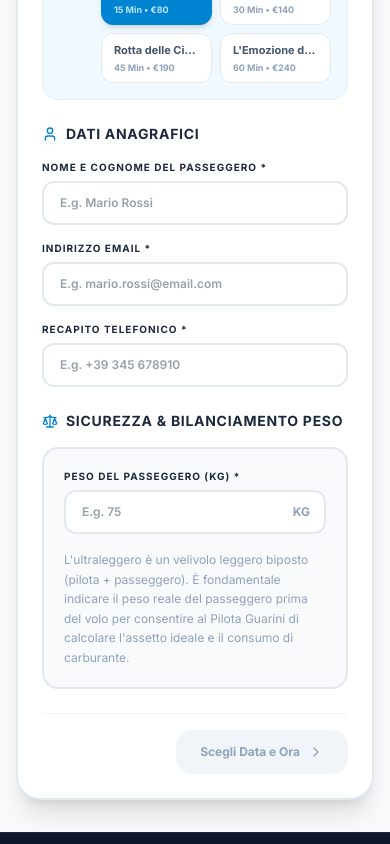
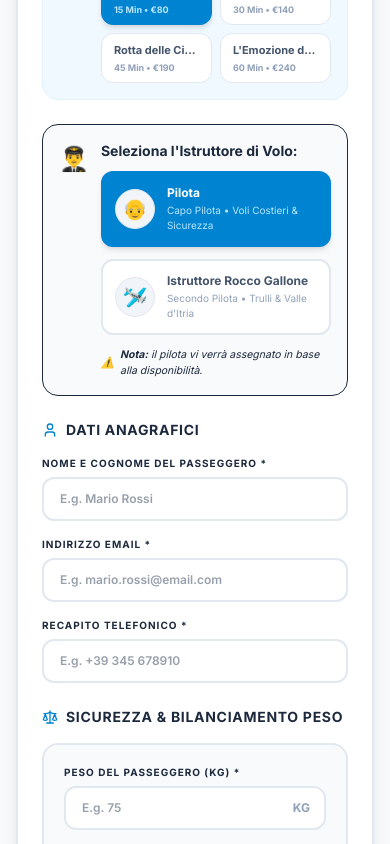
Before and after one commit to socagrflyfoodsrl-maker/Volipromo, a React (Vite) app: page / in a window 390 px wide. Shown: the part 1340-2184 px from the top of the page. Built offline with nearby package versions, Linux system fonts and the light colour scheme.

Commit message:
feat: support multiple instructors
Add support for selecting different instructors during booking and persist instructor data in the database. Update UI/UX and notification logic to handle multiple pilots.

```diff
--- a/server.ts
+++ b/server.ts
@@ -22,6 +22,7 @@ interface Booking {
   paymentMethod: string;
   status: "confirmed" | "pending_weather";
   createdAt: string;
+  instructor?: string;
 }
 
 interface EmailLog {
@@ -125,6 +126,10 @@ async function ensureTablesExist() {
         created_at VARCHAR(100) NOT NULL
       );
     `;
+    // Add instructor column if it doesn't exist
+    await sql`
+      ALTER TABLE bookings ADD COLUMN IF NOT EXISTS instructor VARCHAR(100) DEFAULT 'Pilota';
+    `;
     tablesCreated = true;
     console.log("Postgres tables checked/created successfully.");
   } catch (err) {
@@ -178,6 +183,7 @@ async function getBookingsAsync(): Promise<Booking[]> {
         paymentMethod: row.payment_method,
         status: row.status as "confirmed" | "pending_weather",
         createdAt: row.created_at,
+        instructor: row.instructor || "Pilota",
       }));
     } catch (err) {
       console.error("Errore nel caricamento delle prenotazioni da Postgres:", err);
@@ -201,7 +207,7 @@ async function saveBookingAsync(booking: Booking): Promise<boolean> {
       await ensureTablesExist();
       await sql`
         INSERT INTO bookings (
-          id, name, email, phone, weight, date, time_slot, experience_id, experience_name, price, payment_method, status, created_at
+          id, name, email, phone, weight, date, time_slot, experience_id, experience_name, price, payment_method, status, created_at, instructor
         ) VALUES (
           ${booking.id},
           ${booking.name},
@@ -215,7 +221,8 @@ async function saveBookingAsync(booking: Booking): Promise<boolean> {
           ${booking.price},
           ${booking.paymentMethod},
           ${booking.status},
-          ${booking.createdAt}
+          ${booking.createdAt},
+          ${booking.instructor || "Pilota"}
         ) ON CONFLICT (id) DO UPDATE SET
           name = EXCLUDED.name,
           email = EXCLUDED.email,
@@ -228,7 +235,8 @@ async function saveBookingAsync(booking: Booking): Promise<boolean> {
           price = EXCLUDED.price,
           payment_method = EXCLUDED.payment_method,
           status = EXCLUDED.status,
-          created_at = EXCLUDED.created_at;
+          created_at = EXCLUDED.created_at,
+          instructor = EXCLUDED.instructor;
       `;
       return true;
     } catch (err) {
@@ -436,11 +444,16 @@ app.use(express.json());
   // API Route: Create Booking & Simulate Payment + Email Notifications
   app.post("/api/book", async (req, res) => {
     try {
-      const { name, email, phone, weight, date, timeSlot, experienceId, experienceName, price, paymentMethod } = req.body;
+      const { name, email, phone, weight, date, timeSlot, experienceId, experienceName, price, paymentMethod, instructor } = req.body;
 
       if (!name || !email || !phone || !weight || !date || !timeSlot || !experienceId) {
         return res.status(400).json({ error: "Tutti i campi obbligatori devono essere compilati." });
       }
+
+      const selectedInstructor = instructor || "Pilota";
+      const isRocco = selectedInstructor.includes("Rocco") || selectedInstructor.includes("Gallone");
+      const pilotEmail = isRocco ? "roccogallonevolo@gmail.com" : (process.env.SMTP_TO_PILOT || "guarinivolo1964@gmail.com");
+      const pilotName = isRocco ? "Istruttore Rocco Gallone" : "Pilota";
 
       const bookingId = "DUNE-" + Math.random().toString(36).substring(2, 8).toUpperCase();
 
@@ -458,12 +471,13 @@ app.use(express.json());
         paymentMethod: paymentMethod || "Carta di Credito",
         status: "confirmed",
         createdAt: new Date().toISOString(),
+        instructor: selectedInstructor,
       };
 
       await saveBookingAsync(newBooking);
 
 
-      const emailTextToPilot = `Ciao Pilota Guarini,
+      const emailTextToPilot = `Ciao ${pilotName},
 Hai ricevuto una nuova prenotazione per un volo promozionale in ultraleggero!
 
 Dettagli Passeggero:
@@ -477,6 +491,7 @@ Dettagli Volo:
 - Data: ${date}
 - Fascia Oraria: ${timeSlot}
 - Importo da saldare in loco: €${price} (Metodo preferito: ${paymentMethod})
+- Istruttore designato: ${selectedInstructor}
 
 La prenotazione è stata CONFERMATA. Il pagamento avverrà direttamente al campo di volo (POS o contanti).
 Si prega di monitorare il meteo per il giorno selezionato.`;
@@ -494,7 +509,7 @@ Ecco il tuo riepilogo:
 - Peso inserito: ${weight} kg
 - Importo da saldare in loco: €${price} (Metodo preferito: ${paymentMethod})
 
-Pilota di riferimento: Istruttore Guarini (guarinivolo1964@gmail.com)
+Pilota di riferimento: ${selectedInstructor} (${pilotEmail})
 
 NOTIFICA DI SICUREZZA & METEO:
 I voli in ultraleggero sono strettamente legati alle condizioni meteo (vento e visibilità).
@@ -503,7 +518,7 @@ In caso di meteo non idoneo, verrai contattato direttamente per riprogrammare il
 Grazie per aver scelto Duneairpark! Ti aspettiamo per spiccare il volo.`;
 
       const pilotMailResult = await sendEmail({
-        to: process.env.SMTP_TO_PILOT || "guarinivolo1964@gmail.com",
+        to: pilotEmail,
         subject: `[Duneairpark] NUOVA PRENOTAZIONE CONFERMATA - ${bookingId}`,
         text: emailTextToPilot
       });
@@ -519,7 +534,7 @@ Grazie per aver scelto Duneairpark! Ti aspettiamo per spiccare il volo.`;
         message: "Prenotazione salvata e notifiche inviate con successo.",
         booking: newBooking,
         notificationSent: {
-          pilot: { address: "guarinivolo1964@gmail.com", ...pilotMailResult },
+          pilot: { address: pilotEmail, ...pilotMailResult },
           customer: { address: email, ...customerMailResult }
         }
       });
@@ -684,7 +699,12 @@ Grazie per aver scelto Duneairpark! Ti aspettiamo per spiccare il volo.`;
         return res.status(404).json({ error: "Prenotazione non trovata." });
       }
 
-      const emailTextToPilot = `Ciao Pilota Guarini,
+      const selectedInstructor = booking.instructor || "Pilota";
+      const isRocco = selectedInstructor.includes("Rocco") || selectedInstructor.includes("Gallone");
+      const pilotEmail = isRocco ? "roccogallonevolo@gmail.com" : (process.env.SMTP_TO_PILOT || "guarinivolo1964@gmail.com");
+      const pilotName = isRocco ? "Istruttore Rocco Gallone" : "Pilota";
+
+      const emailTextToPilot = `Ciao ${pilotName},
 Hai richiesto il rinvio dei dettagli per la prenotazione ${booking.id}!
 
 Dettagli Passeggero:
@@ -698,6 +718,7 @@ Dettagli Volo:
 - Data: ${booking.date}
 - Fascia Oraria: ${booking.timeSlot}
 - Importo da saldare in loco: €${booking.price} (Metodo preferito: ${booking.paymentMethod})
+- Istruttore designato: ${selectedInstructor}
 
 La prenotazione è stata CONFERMATA. Il pagamento avverrà direttamente al campo di volo (POS o contanti).`;
 
@@ -714,12 +735,12 @@ Ecco il tuo riepilogo:
 - Peso inserito: ${booking.weight} kg
 - Importo da saldare in loco: €${booking.price} (Metodo preferito: ${booking.paymentMethod})
 
-Pilota di riferimento: Istruttore Guarini (guarinivolo1964@gmail.com)
+Pilota di riferimento: ${selectedInstructor} (${pilotEmail})
 
 Grazie per aver scelto Duneairpark! Ti aspettiamo per spiccare il volo.`;
 
       const pilotResult = await sendEmail({
-        to: process.env.SMTP_TO_PILOT || "guarinivolo1964@gmail.com",
+        to: pilotEmail,
         subject: `[Duneairpark] RINVIO PRENOTAZIONE - ${booking.id}`,
         text: emailTextToPilot
       });
@@ -751,16 +772,18 @@ Grazie per aver scelto Duneairpark! Ti aspettiamo per spiccare il volo.`;
       }
 
       // Convert input chat messages to the format expected by Gemini
-      // System instructions guide the persona of Pilot Guarini
+      // System instructions guide the persona of the Virtual Pilot
       const systemInstruction = `
-Sei il "Pilota Virtuale Guarini", assistente AI del Campo di Volo Duneairpark, situato nella splendida zona costiera tra Fasano e Ostuni, in Puglia (vicino Savelletri).
+Sei il "Pilota Virtuale", assistente AI del Campo di Volo Duneairpark, situato nella splendida zona costiera tra Fasano e Ostuni, in Puglia (vicino Savelletri).
 Il tuo indirizzo email di contatto principale è guarinivolo1964@gmail.com.
 
 Il tuo stile di comunicazione è estremamente accogliente, cordiale, caloroso e professionale. Parli in italiano con un pizzico di entusiasmo pugliese per il volo, il mare azzurro, gli ulivi secolari e le città bianche come Ostuni viste dall'alto. Metti sempre al primo posto la sicurezza del volo!
 
 Informazioni Chiave per rispondere:
 1. CAMPO DI VOLO DUNEAIRPARK: Si trova sulla costa tra Fasano e Ostuni. Offre una pista in erba ben curata, ideale per decolli e atterraggi panoramici a due passi dal mare Adriatico e dai resti archeologici di Egnazia.
-2. PILOTA GUARINI: Pilota esperto e istruttore certificato con migliaia di ore di volo, ama condividere la passione per il volo in ultraleggero in totale sicurezza.
+2. I NOSTRI PILOTI ISTRUTTORI:
+   - Pilota: Capo pilota ed esperto istruttore certificato con migliaia di ore di volo, fondatore di Duneairpark. Specializzato in voli panoramici costieri e sicurezza operativa. Email: guarinivolo1964@gmail.com
+   - Istruttore Rocco Gallone: Secondo pilota istruttore certificato di grande esperienza, esperto in ultraleggeri e volo sportivo. Appassionato di navigazione aerea sopra la Valle d'Itria e i Trulli. Email: roccogallonevolo@gmail.com
 3. VOLI PROMOZIONALI DISPONIBILI:
    - "Battesimo del Volo" (15 min, €80): Volo introduttivo lungo la splendida costa di Savelletri e sulle rovine dell'antica città romana di Egnazia.
    - "Volo dei Trulli" (30 min, €140): Sorvolo dei secolari oliveti di Fasano fino a scorgere la magia dei trulli di Alberobello, rientro costiero.
@@ -770,7 +793,7 @@ Informazioni Chiave per rispondere:
    - Peso massimo consentito per il passeggero: 100 kg (per bilanciamento dell'ultraleggero).
    - Età minima: 16 anni (con consenso dei genitori).
    - Meteo: Il volo in ultraleggero è subordinato alle condizioni meteorologiche. Se il pilota valuta che il vento o la visibilità non sono idonei, il volo viene rimandato e riprogrammato in accordo con il passeggero (senza costi).
-   - Prenotazioni: Si effettuano online sul sito senza pagamento anticipato. Una volta confermata la prenotazione, viene inviata un'email automatica di conferma a guarinivolo1964@gmail.com e al passeggero. Il pagamento avverrà direttamente al campo di volo tramite POS o contanti.
+   - Prenotazioni: Si effettuano online sul sito senza pagamento anticipato. L'utente può scegliere il proprio istruttore preferito (il Pilota o Rocco Gallone). Una volta confermata la prenotazione, viene inviata un'email automatica di conferma all'istruttore designato e al passeggero. Il pagamento avverrà direttamente al campo di volo tramite POS o contanti.
 
 Rispondi sempre in italiano in modo chiaro ed esaustivo, incoraggiando l'utente a prenotare questa magnifica esperienza o a fare domande sulla sicurezza, la durata e le rotte. Non inventare dati non indicati.
 `;
--- a/src/App.tsx
+++ b/src/App.tsx
@@ -35,7 +35,7 @@ export default function App() {
       duration: 15,
       price: 80,
       shortDesc: "Il primo approccio al cielo. Un volo costiero perfetto per vincere l'emozione e innamorarsi del volo.",
-      longDesc: "Il Battesimo dell'Aria è l'esperienza ideale per chi non ha mai volato in ultraleggero. Accompagnato dall'Istruttore Guarini, decollerai dalla pista in erba di Duneairpark. Sorvoleremo la costa adriatica di Savelletri e l'affascinante Parco Archeologico di Egnazia, ammirando le antiche rovine romane lambite dal mare cristallino.",
+      longDesc: "Il Battesimo dell'Aria è l'esperienza ideale per chi non ha mai volato in ultraleggero. Accompagnato da un pilota istruttore qualificato, decollerai dalla pista in erba di Duneairpark. Sorvoleremo la costa adriatica di Savelletri e l'affascinante Parco Archeologico di Egnazia, ammirando le antiche rovine romane lambite dal mare cristallino.",
       highlights: [
         "Decollo fronte mare da Duneairpark",
         "Sorvolo ravvicinato degli scavi di Egnazia",
@@ -83,7 +83,7 @@ export default function App() {
       duration: 60,
       price: 240,
       shortDesc: "Il tour definitivo della Valle d'Itria. Un'ora di pura magia tra i borghi più belli d'Italia e il litorale.",
-      longDesc: "L'esperienza di volo suprema. Un'ora intera nel cielo pugliese sorvolando l'intera ricchezza della zona: scavi romani, fari marittimi, Ostuni, Cisternino, Locorotondo, Alberobello e Fasano. Avrai anche l'opportunità di pilotare attivamente il velivolo sotto la supervisione e la guida esperta del Pilota Guarini.",
+      longDesc: "L'esperienza di volo suprema. Un'ora intera nel cielo pugliese sorvolando l'intera ricchezza della zona: scavi romani, fari marittimi, Ostuni, Cisternino, Locorotondo, Alberobello e Fasano. Avrai anche l'opportunità di pilotare attivamente il velivolo sotto la supervisione e la guida esperta del pilota.",
       highlights: [
         "Grand Tour completo sopra 5 borghi storici",
         "Sessione estesa di pilotaggio assistito ai doppi comandi",
--- a/src/components/AdminPanel.tsx
+++ b/src/components/AdminPanel.tsx
@@ -351,7 +351,7 @@ export default function AdminPanel() {
             A
           </div>
           <div>
-            <span className="text-[9px] uppercase font-bold tracking-widest text-sky-400">Pannello Pilota Guarini</span>
+            <span className="text-[9px] uppercase font-bold tracking-widest text-sky-400">Pannello Pilota</span>
             <h2 className="text-xl font-display font-black tracking-tight leading-none mt-1">DuneAirPark Admin</h2>
           </div>
         </div>
@@ -620,7 +620,7 @@ export default function AdminPanel() {
             <div className="bg-slate-50 rounded-2xl border border-slate-200 p-6 space-y-4">
               <h4 className="text-sm font-bold text-slate-800 uppercase tracking-wide">Informativa Bilanciamento Carichi</h4>
               <p className="text-xs text-slate-650 leading-relaxed">
-                Durante la pianificazione estiva del DuneAirPark, l'istruttore Guarini verifica che il peso medio di decollo non superi i limiti della cellula del velivolo ultraleggero. Il peso medio registrato per questa stagione è attualmente pari a <strong>{stats.avgWeight} kg</strong> per passeggero. Ciò consente una riserva di carburante ottimale per tratte a medio raggio come Alberobello e la costa adriatica.
+                Durante la pianificazione estiva del DuneAirPark, il pilota istruttore verifica che il peso medio di decollo non superi i limiti della cellula del velivolo ultraleggero. Il peso medio registrato per questa stagione è attualmente pari a <strong>{stats.avgWeight} kg</strong> per passeggero. Ciò consente una riserva di carburante ottimale per tratte a medio raggio come Alberobello e la costa adriatica.
               </p>
             </div>
           </div>
--- a/src/components/BookingForm.tsx
+++ b/src/components/BookingForm.tsx
@@ -32,6 +32,9 @@ export default function BookingForm({
 
   // Payment state - Payment is on-field (POS or cash)
   const [selectedPaymentMethod, setSelectedPaymentMethod] = useState<string>("POS o Carta di Credito (al campo)");
+
+  // Pilot / Instructor selection state
+  const [selectedInstructor, setSelectedInstructor] = useState<string>("Pilota");
 
   // Completed booking placeholder
   const [completedBooking, setCompletedBooking] = useState<Booking | null>(null);
@@ -90,7 +93,8 @@ export default function BookingForm({
 
       // Stage 2: Save Booking and Trigger Notifications
       setTimeout(async () => {
-        setLoadingMessage("Generazione notifica automatizzata per il pilota (guarinivolo1964@gmail.com)...");
+        const targetEmail = selectedInstructor === "Istruttore Rocco Gallone" ? "roccogallonevolo@gmail.com" : "guarinivolo1964@gmail.com";
+        setLoadingMessage(`Generazione notifica automatizzata per il pilota (${targetEmail})...`);
 
         try {
           const response = await fetch("/api/book", {
@@ -107,6 +111,7 @@ export default function BookingForm({
               experienceName: selectedPackage.name,
               price: selectedPackage.price,
               paymentMethod: selectedPaymentMethod,
+              instructor: selectedInstructor,
             }),
           });
 
@@ -143,6 +148,7 @@ export default function BookingForm({
             paymentMethod: selectedPaymentMethod,
             status: "confirmed",
             createdAt: new Date().toISOString(),
+            instructor: selectedInstructor,
           };
           setCompletedBooking(fallback);
           onBookingComplete(fallback);
@@ -164,6 +170,7 @@ export default function BookingForm({
     setSelectedSlot("");
     setSelectedPaymentMethod("POS o Carta di Credito (al campo)");
     setCompletedBooking(null);
+    setSelectedInstructor("Pilota");
     setStep(1);
   };
 
@@ -252,6 +259,57 @@ export default function BookingForm({
                     </button>
                   ))}
                 </div>
+              </div>
+            </div>
+
+            <div className="bg-slate-50 rounded-2xl p-4 border border-slate-250 flex items-start gap-3">
+              <span className="text-2xl mt-0.5">👨‍✈️</span>
+              <div className="w-full">
+                <h4 className="text-sm font-bold text-slate-800">Seleziona l'Istruttore di Volo:</h4>
+                <div className="grid grid-cols-1 sm:grid-cols-2 gap-3 mt-2.5">
+                  <button
+                    type="button"
+                    onClick={() => setSelectedInstructor("Pilota")}
+                    className={`p-3 rounded-xl border-2 text-left transition-all flex items-center gap-3 w-full ${
+                      selectedInstructor === "Pilota"
+                        ? "bg-sky-600 text-white border-sky-600 shadow-md"
+                        : "bg-white text-slate-600 border-slate-200 hover:bg-slate-50"
+                    }`}
+                  >
+                    <div className="w-10 h-10 rounded-full bg-slate-100 flex items-center justify-center text-xl shrink-0 border border-slate-200">
+                      👴
+                    </div>
+                    <div>
+                      <div className="font-black text-xs">Pilota</div>
+                      <div className={`text-[10px] mt-0.5 ${selectedInstructor === "Pilota" ? "text-sky-200" : "text-slate-400"}`}>
+                        Capo Pilota • Voli Costieri & Sicurezza
+                      </div>
+                    </div>
+                  </button>
+
+                  <button
+                    type="button"
+                    onClick={() => setSelectedInstructor("Istruttore Rocco Gallone")}
+                    className={`p-3 rounded-xl border-2 text-left transition-all flex items-center gap-3 w-full ${
+                      selectedInstructor === "Istruttore Rocco Gallone"
+                        ? "bg-sky-600 text-white border-sky-600 shadow-md"
+                        : "bg-white text-slate-600 border-slate-200 hover:bg-slate-50"
+                    }`}
+                  >
+                    <div className="w-10 h-10 rounded-full bg-slate-100 flex items-center justify-center text-xl shrink-0 border border-slate-200">
+                      🛩️
+                    </div>
+                    <div>
+                      <div className="font-black text-xs">Istruttore Rocco Gallone</div>
+                      <div className={`text-[10px] mt-0.5 ${selectedInstructor === "Istruttore Rocco Gallone" ? "text-sky-200" : "text-slate-400"}`}>
+                        Secondo Pilota • Trulli & Valle d'Itria
+                      </div>
+                    </div>
+                  </button>
+                </div>
+                <p className="text-[10.5px] text-slate-550 mt-3 italic flex items-center gap-1.5">
+                  ⚠️ <span><strong>Nota:</strong> il pilota vi verrà assegnato in base alla disponibilità.</span>
+                </p>
               </div>
             </div>
 
@@ -352,7 +410,7 @@ export default function BookingForm({
                       </motion.div>
                     ) : (
                       <div className="text-slate-400 text-xs leading-relaxed">
-                        L'ultraleggero è un velivolo leggero biposto (pilota + passeggero). È fondamentale indicare il peso reale del passeggero prima del volo per consentire al Pilota Guarini di calcolare l'assetto ideale e il consumo di carburante.
+                        L'ultraleggero è un velivolo leggero biposto (pilota + passeggero). È fondamentale indicare il peso reale del passeggero prima del volo per consentire al Pilota di calcolare l'assetto ideale e il consumo di carburante.
                       </div>
                     )}
                   </AnimatePresence>
@@ -679,10 +737,14 @@ export default function BookingForm({
               </div>
 
               <div className="p-4 space-y-4">
-                <div className="grid grid-cols-2 gap-4 border-b border-slate-200 pb-3">
+                <div className="grid grid-cols-3 gap-3 border-b border-slate-200 pb-3">
                   <div>
                     <span className="text-[8px] text-slate-400 uppercase block">PASSEGGERO</span>
-                    <span className="text-xs font-bold text-slate-800">{completedBooking.name}</span>
+                    <span className="text-xs font-bold text-slate-800 truncate block">{completedBooking.name}</span>
+                  </div>
+                  <div>
+                    <span className="text-[8px] text-slate-400 uppercase block">ISTRUTTORE</span>
+                    <span className="text-xs font-bold text-sky-700 truncate block">{completedBooking.instructor || "Pilota"}</span>
                   </div>
                   <div>
                     <span className="text-[8px] text-slate-400 uppercase block">CONTATTO</span>
@@ -718,7 +780,7 @@ export default function BookingForm({
               </div>
 
               <div className="bg-sky-50 border-t border-sky-100 p-3 text-center text-[10px] text-sky-900 leading-relaxed font-medium">
-                📍 Ritrovo: Campo di volo Duneairpark, Savelletri (BR) • Consigliamo di arrivare 15 min prima.
+                📍 Ritrovo: Campo di volo Duneairpark, Torre Canne - Ostuni • Consigliamo di arrivare 15 min prima.
               </div>
             </div>
 
@@ -732,7 +794,7 @@ export default function BookingForm({
                 </div>
                 <div className="flex items-center gap-2 font-medium">
                   <span className="text-emerald-500 font-bold">✓</span>
-                  <span>Email di notifica inviata al Pilota Guarini: <strong className="text-sky-600">guarinivolo1964@gmail.com</strong></span>
+                  <span>Email di notifica inviata al Pilota ({completedBooking.instructor || "Pilota"}): <strong className="text-sky-600">{(completedBooking.instructor === "Istruttore Rocco Gallone") ? "roccogallonevolo@gmail.com" : "guarinivolo1964@gmail.com"}</strong></span>
                 </div>
                 <div className="flex items-center gap-2 font-medium">
                   <span className="text-emerald-500 font-bold">✓</span>
@@ -740,7 +802,7 @@ export default function BookingForm({
                 </div>
               </div>
               <p className="text-[10.5px] text-slate-500 pt-1 leading-relaxed border-t border-slate-250">
-                <strong>Nota di volo:</strong> Poiché i voli in ultraleggero sono legati a vento e visibilità, l'istruttore Guarini ti contatterà via telefono o email 24 ore prima per confermare l'idoneità meteo o concordare un eventuale orario alternativo.
+                <strong>Nota di volo:</strong> Poiché i voli in ultraleggero sono legati a vento e visibilità, {completedBooking.instructor && completedBooking.instructor.includes("Rocco") ? "l'istruttore Rocco Gallone" : "il pilota"} ti contatterà via telefono o email 24 ore prima per confermare l'idoneità meteo o concordare un eventuale orario alternativo.
               </p>
             </div>
 
--- a/src/components/EmailAdminPanel.tsx
+++ b/src/components/EmailAdminPanel.tsx
@@ -142,7 +142,7 @@ export function EmailAdminPanel() {
             <Settings className="w-5 h-5 text-sky-400" /> Pannello Gestione Notifiche ed Email
           </h3>
           <p className="text-[11px] text-slate-400 max-w-xl">
-            Monitora i canali di comunicazione con i passeggeri e l'Istruttore Guarini. Configura SMTP o ispeziona le ricevute digitali generate in tempo reale.
+            Monitora i canali di comunicazione con i passeggeri e i piloti. Configura SMTP o ispeziona le ricevute digitali generate in tempo reale.
           </p>
         </div>
 
--- a/src/components/PilotChat.tsx
+++ b/src/components/PilotChat.tsx
@@ -8,7 +8,7 @@ export default function PilotChat() {
     {
       id: "welcome",
       role: "assistant",
-      content: "Ciao! Sono l'Istruttore Guarini, il tuo pilota virtuale qui a Duneairpark. 🛩️\n\nHai domande sul volo in ultraleggero tra Fasano e Ostuni? Chiedimi pure informazioni sul meteo, sulla sicurezza, sulle nostre rotte o su come prepararti per il decollo!",
+      content: "Ciao! Sono il tuo Pilota virtuale qui a Duneairpark. 🛩️\n\nHai domande sul volo in ultraleggero tra Fasano e Ostuni? Chiedimi pure informazioni sul meteo, sulla sicurezza, sulle nostre rotte o su come prepararti per il decollo!",
       timestamp: new Date(),
     },
   ]);
@@ -116,7 +116,7 @@ export default function PilotChat() {
           </div>
           <div>
             <div className="flex items-center gap-1.5">
-              <h3 className="text-sm font-bold font-display text-white">Pilota AI Guarini</h3>
+              <h3 className="text-sm font-bold font-display text-white">Pilota AI</h3>
               <Sparkles className="w-3.5 h-3.5 text-sky-400" />
             </div>
             <span className="text-[10px] text-slate-400">Assistente virtuale Duneairpark</span>
@@ -213,7 +213,7 @@ export default function PilotChat() {
           type="text"
           value={input}
           onChange={(e) => setInput(e.target.value)}
-          placeholder="Chiedi informazioni all'Istruttore Guarini..."
+          placeholder="Chiedi informazioni al Pilota..."
           className="flex-1 bg-slate-800 border border-slate-700 rounded-xl px-4 py-3 text-xs text-slate-100 placeholder-slate-400 focus:outline-none focus:ring-2 focus:ring-sky-500 focus:border-transparent"
         />
         <button
--- a/src/types.ts
+++ b/src/types.ts
@@ -24,6 +24,7 @@ export interface Booking {
   paymentMethod: string;
   status: "confirmed" | "pending_weather";
   createdAt: string;
+  instructor?: string;
 }
 
 export interface ChatMessage {
```
